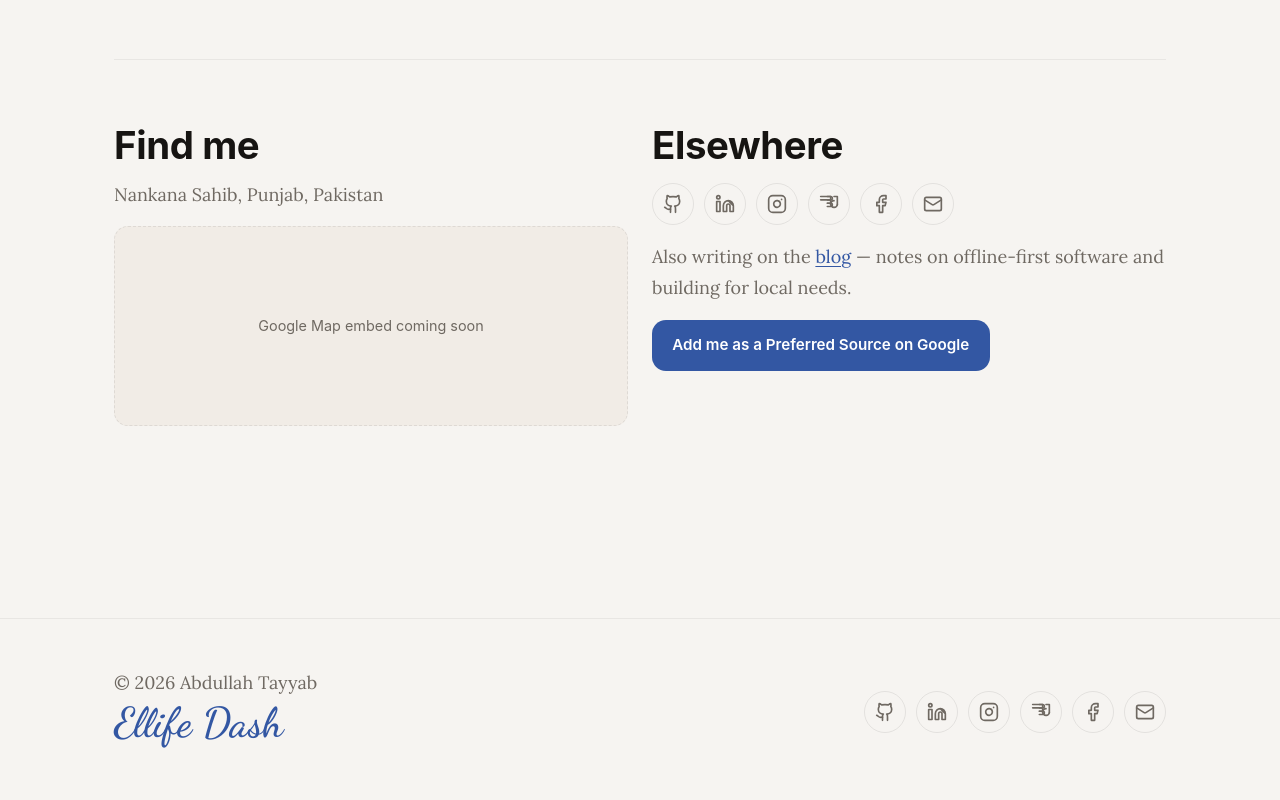
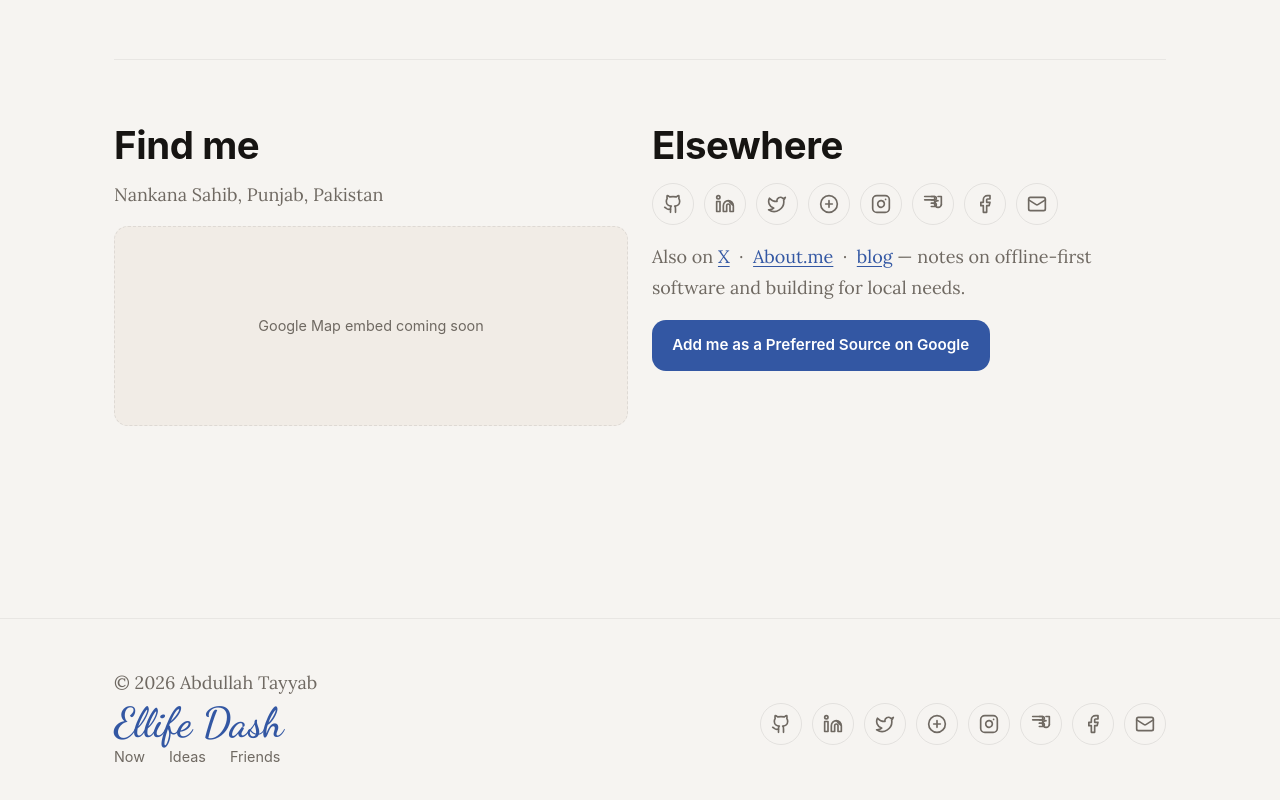
Before and after one commit to EllifeDash/portfolio-site, an Astro site: page /connect in a window 1280 px wide. Shown: the part 570-1370 px from the top of the page. Built offline with nearby package versions, Linux system fonts and the light colour scheme; Astro itself is replaced by a stand-in of ours; a web font is replaced by a local one.

Commit message:
Add social loop & brand identity: OG tags, footer nav, X/About.me links, rel=me verification

```diff
--- a/src/components/SocialLinks.astro
+++ b/src/components/SocialLinks.astro
@@ -11,6 +11,16 @@ const socials = [
     name: "LinkedIn",
     href: profile.links.linkedin,
     path: '<path d="M16 8a6 6 0 0 1 6 6v7h-4v-7a2 2 0 0 0-4 0v7h-4v-7a6 6 0 0 1 12 0z"/><rect width="4" height="12" x="2" y="9"/><circle cx="4" cy="4" r="2"/>',
+  },
+  {
+    name: "X",
+    href: profile.links.x,
+    path: '<path d="M22 4s-.7 2.1-2 3.4c1.6 10-9.4 17.3-18 11.6 2.2.1 4.4-.6 6-2C3 15.5.5 9.6 3 5c2.2 2.6 5.6 4.1 9 4-.9-4.2 4-6.6 7-3.8 1.1 0 3-1.2 3-1.2z"/>',
+  },
+  {
+    name: "About.me",
+    href: profile.links.aboutme,
+    path: '<circle cx="12" cy="12" r="10"/><path d="M12 8v8M8 12h8"/>',
   },
   {
     name: "Instagram",
@@ -41,7 +51,7 @@ const socials = [
       <a
         href={s.href}
         target="_blank"
-        rel="noopener"
+        rel="noopener me"
         aria-label={s.name}
         class="social-icon"
       >
--- a/src/config.ts
+++ b/src/config.ts
@@ -1,5 +1,5 @@
 export const SITE = {
-  name: "Abdullah Tayyab",
+  name: "Abdullah Tayyab | Full-Stack Developer",
   shortName: "Abdullah",
   domain: "https://abdullahtayyab.dev",
 };
@@ -13,3 +13,9 @@ export const NAV_LINKS = [
   { href: "/connect", label: "Connect" },
   { href: "/one-view", label: "One View" },
 ];
+
+export const FOOTER_LINKS = [
+  { href: "/now", label: "Now" },
+  { href: "/ideas", label: "Ideas" },
+  { href: "/friends", label: "Friends" },
+];
--- a/src/data/profile.ts
+++ b/src/data/profile.ts
@@ -26,7 +26,7 @@ export interface ContactInfo {
 export const profile = {
   name: "Abdullah Tayyab",
   alias: "Ellife Dash",
-  title: "Full-Stack Developer & Offline-First PWA Specialist",
+  title: "Full-Stack Developer specialized in MERN, Electron, and Offline-First PWAs",
   tagline:
     "Full-Stack Developer · Offline-First Web Apps & PWAs",
   location: "Nankana Sahib, Punjab, Pakistan",
@@ -41,6 +41,8 @@ export const profile = {
   links: {
     linkedin: "https://www.linkedin.com/in/abdullah-tayyab-professional/",
     github: "https://github.com/EllifeDash",
+    x: "https://x.com/_abdullahtayyab",
+    aboutme: "https://about.me/abdullahtayyab",
     behance: "https://www.behance.net/abdullahtayyab1",
     facebook: "https://www.facebook.com/profile.php?id=61575288033668",
     instagram: "https://instagram.com/ellife_dash",
--- a/src/layouts/Base.astro
+++ b/src/layouts/Base.astro
@@ -1,6 +1,6 @@
 ---
 import "../styles/global.css";
-import { SITE, NAV_LINKS } from "../config";
+import { SITE, NAV_LINKS, FOOTER_LINKS } from "../config";
 import { profile } from "../data/profile";
 import SocialLinks from "../components/SocialLinks.astro";
 
@@ -65,11 +65,19 @@ const personLd = {
     <meta name="description" content={description} />
     <link rel="canonical" href={canonical} />
     <meta property="og:title" content={pageTitle} />
-    <meta property="og:description" content={description} />
+    <meta property="og:description" content="Full-Stack Developer specialized in MERN, Electron, and Offline-First PWAs. 5+ years experience in mission-critical digital infrastructure." />
     <meta property="og:type" content="website" />
     <meta property="og:url" content={canonical} />
     <meta property="og:image" content={new URL(image, SITE.domain).href} />
+    <meta property="og:image:width" content="1200" />
+    <meta property="og:image:height" content="630" />
+    <meta property="og:image:alt" content={`${profile.name} — ${profile.title}`} />
+    <meta property="og:site_name" content={SITE.name} />
     <meta name="twitter:card" content="summary_large_image" />
+    <meta name="twitter:site" content="@_abdullahtayyab" />
+    <meta name="twitter:creator" content="@_abdullahtayyab" />
+    <meta name="twitter:title" content={pageTitle} />
+    <meta name="twitter:description" content="Full-Stack Developer specialized in MERN, Electron, and Offline-First PWAs. 5+ years experience in mission-critical digital infrastructure." />
     <link rel="icon" type="image/svg+xml" href="/favicon.svg" />
     <link rel="sitemap" href="/sitemap-index.xml" />
 
@@ -145,6 +153,13 @@ const personLd = {
         <div>
           <p class="muted">© {new Date().getFullYear()} {profile.name}</p>
           <p class="signature">Ellife Dash</p>
+          <nav class="footer-links" aria-label="Quick links">
+            {
+              FOOTER_LINKS.map((l) => (
+                <a href={l.href}>{l.label}</a>
+              ))
+            }
+          </nav>
           <div class="preferred-source" style="margin-top:var(--space-3)">
             <div google-add-preferred-source-btn data-theme="dark"></div>
           </div>
--- a/src/pages/connect.astro
+++ b/src/pages/connect.astro
@@ -59,7 +59,11 @@ const emailSubject = "Hello Abdullah";
           <SocialLinks />
         </div>
         <p class="muted" style="margin-top:var(--space-4)">
-          Also writing on the <a class="link" href="/blog">blog</a> — notes on
+          Also on <a class="link" href="https://x.com/_abdullahtayyab" rel="me" target="_blank">X</a>
+          &nbsp;·&nbsp;
+          <a class="link" href="https://about.me/abdullahtayyab" rel="me" target="_blank">About.me</a>
+          &nbsp;·&nbsp;
+          <a class="link" href="/blog">blog</a> — notes on
           offline-first software and building for local needs.
         </p>
         <p style="margin-top:var(--space-4)">
```
Also changed, not shown: public/og.svg.
